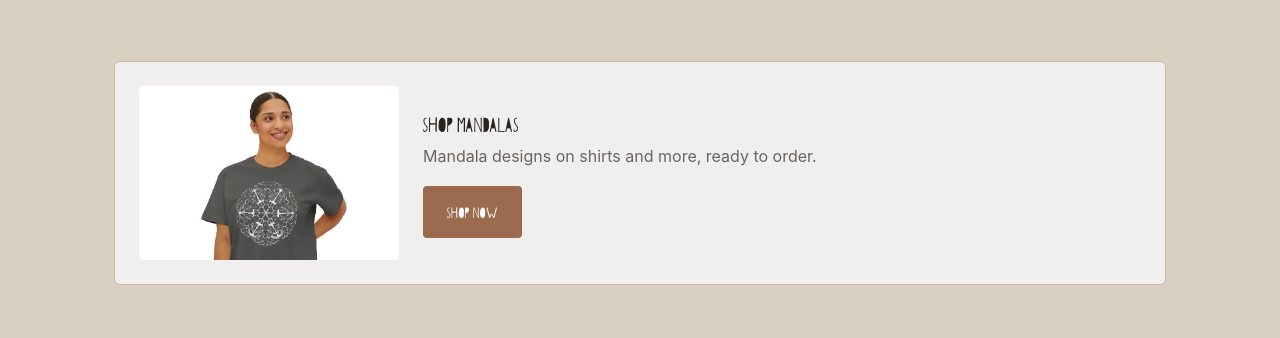
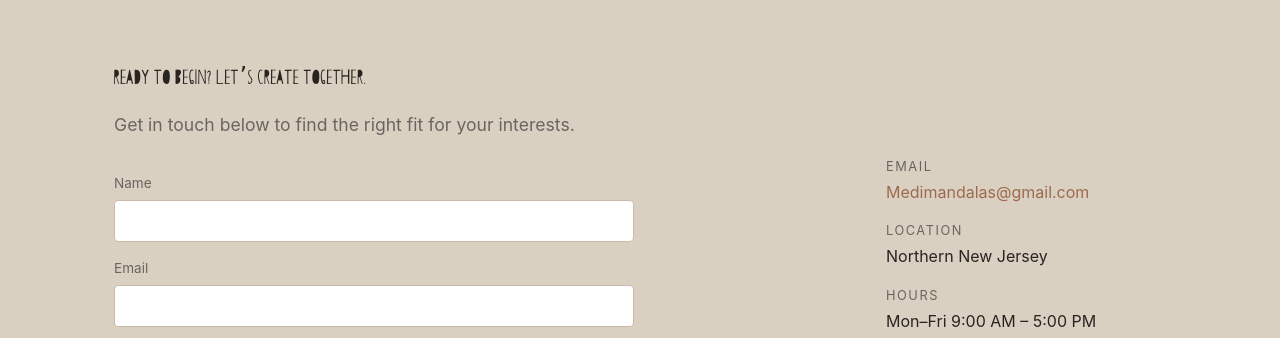
Before and after one commit to swellsnj/racheljmarko-com, a plain HTML site: page mandalas/index.html in a window 1280 px wide. Shown: the part 3115-3453 px from the top of the page. Drawn offline with Linux system fonts and the light colour scheme; a web font is replaced by a local one.

Commit message:
Remove Shop section from Mandala Classes page
Removed the shop section for mandalas from the HTML.

```diff
--- a/mandalas/index.html
+++ b/mandalas/index.html
@@ -132,15 +132,6 @@
       </div>
     </section>
 
-    <section class="mm-shop">
-      <img src="/assets/images/mandalas/shop-tee.jpg" alt="A t-shirt printed with one of Rachel's mandala designs" loading="lazy">
-      <div>
-        <h2>Shop Mandalas</h2>
-        <p>Mandala designs on shirts and more, ready to order.</p>
-        <a class="mm-btn" href="https://d046dc-06.myshopify.com/" target="_blank" rel="noopener">Shop now</a>
-      </div>
-    </section>
-
     <section class="mm-section" id="contact">
       <h2>Ready to Begin? Let’s Create Together.</h2>
       <p class="lede">Get in touch below to find the right fit for your interests.</p>
```
